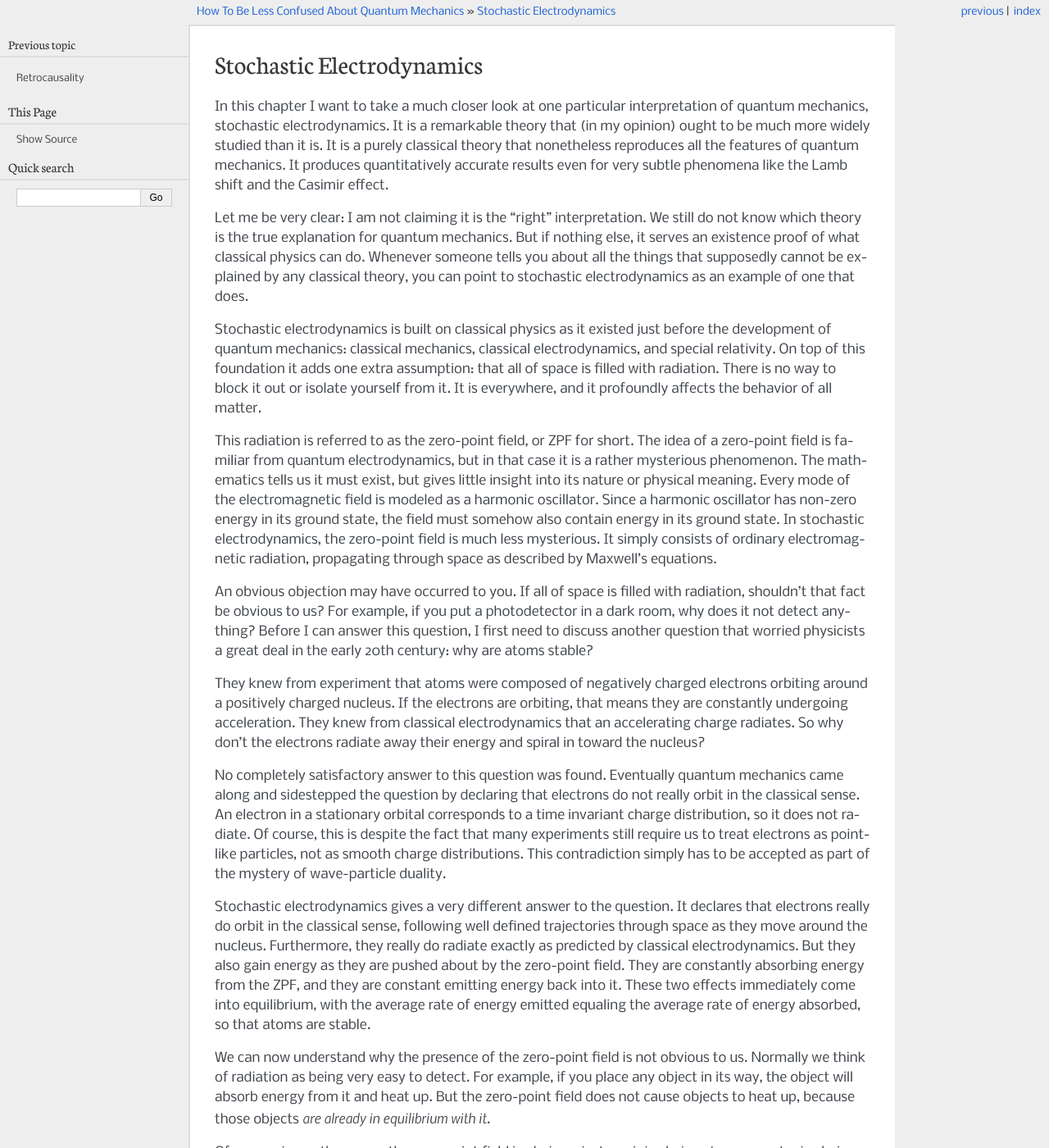
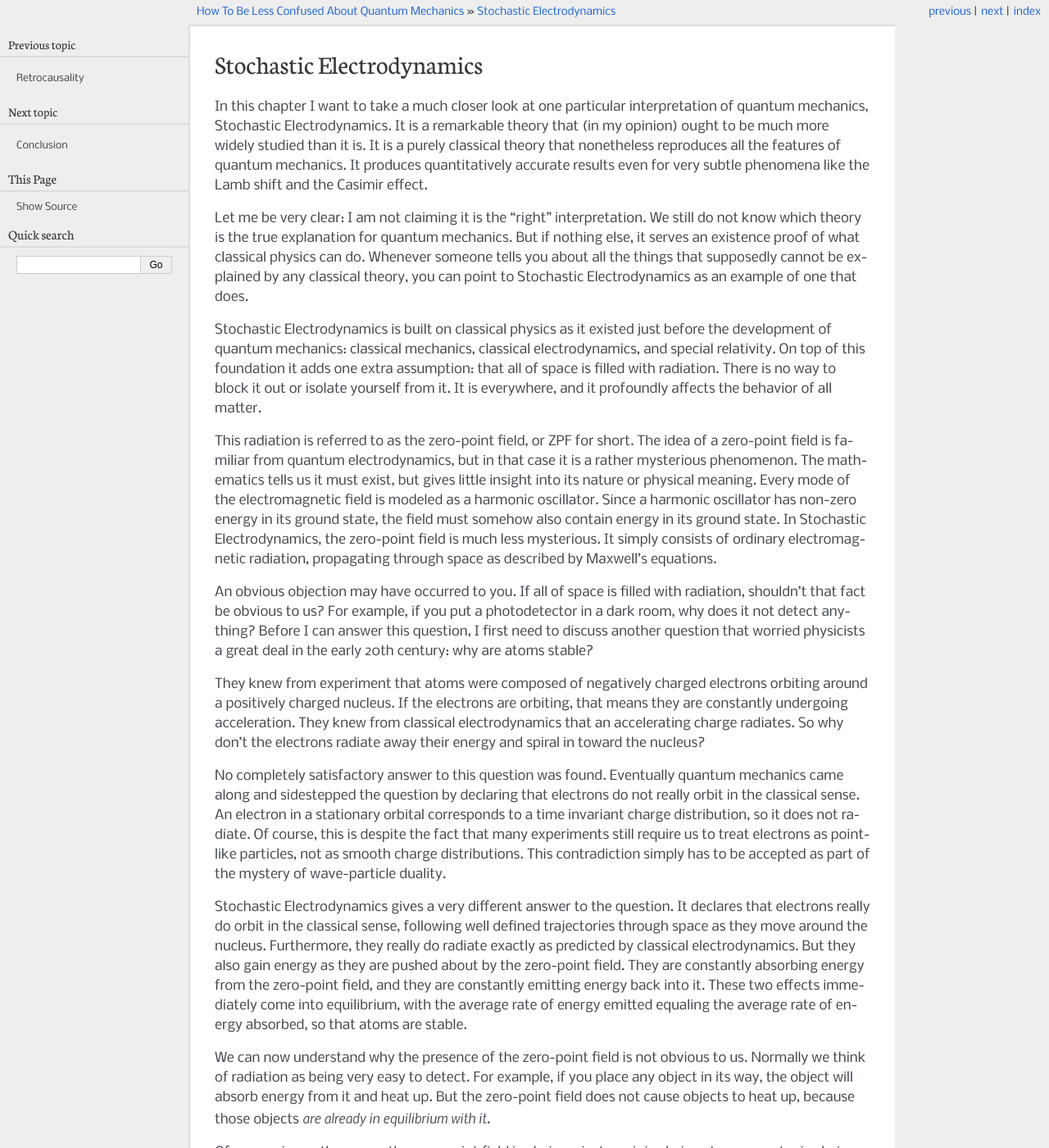
Before and after one commit to peastman/quantum, a Sphinx documentation site: the page built from source/sed.rst, in a window 1280 px wide and 1400 px high. Shown: the whole window at 82% size. Built offline with Sphinx 7.4.7, drawn with Linux system fonts in a browser that asks for light colours; some of the changed text lies outside the part shown.

Commit message:
Added conclusion chapter

```diff
--- a/source/conf.py
+++ b/source/conf.py
@@ -18,7 +18,7 @@
 # -- Project information -----------------------------------------------------
 
 project = 'How To Be Less Confused About Quantum Mechanics'
-copyright = '2021, Peter Eastman'
+copyright = '2022, Peter Eastman'
 author = 'Peter Eastman'
 
 
--- a/source/index.rst
+++ b/source/index.rst
@@ -22,6 +22,7 @@
    entanglement.rst
    retrocausality.rst
    sed.rst
+   conclusion.rst
 
 
 Indices and tables
--- a/source/sed.rst
+++ b/source/sed.rst
@@ -1,17 +1,17 @@
 Stochastic Electrodynamics
 ==========================
 
-In this chapter I want to take a much closer look at one particular interpretation of quantum mechanics, stochastic
-electrodynamics.  It is a remarkable theory that (in my opinion) ought to be much more widely studied than it is.  It is
+In this chapter I want to take a much closer look at one particular interpretation of quantum mechanics, Stochastic
+Electrodynamics.  It is a remarkable theory that (in my opinion) ought to be much more widely studied than it is.  It is
 a purely classical theory that nonetheless reproduces all the features of quantum mechanics.  It produces quantitatively
 accurate results even for very subtle phenomena like the Lamb shift and the Casimir effect.
 
 Let me be very clear: I am not claiming it is the "right" interpretation.  We still do not know which theory is the true
 explanation for quantum mechanics.  But if nothing else, it serves an existence proof of what classical physics can do.
 Whenever someone tells you about all the things that supposedly cannot be explained by any classical theory, you can
-point to stochastic electrodynamics as an example of one that does.
+point to Stochastic Electrodynamics as an example of one that does.
 
-Stochastic electrodynamics is built on classical physics as it existed just before the development of quantum mechanics:
+Stochastic Electrodynamics is built on classical physics as it existed just before the development of quantum mechanics:
 classical mechanics, classical electrodynamics, and special relativity.  On top of this foundation it adds one extra
 assumption: that all of space is filled with radiation.  There is no way to block it out or isolate yourself from it.
 It is everywhere, and it profoundly affects the behavior of all matter.
@@ -20,7 +20,7 @@
 from quantum electrodynamics, but in that case it is a rather mysterious phenomenon.  The mathematics tells us it must
 exist, but gives little insight into its nature or physical meaning.  Every mode of the electromagnetic field is modeled
 as a harmonic oscillator.  Since a harmonic oscillator has non-zero energy in its ground state, the field must somehow
-also contain energy in its ground state.  In stochastic electrodynamics, the zero-point field is much less mysterious.
+also contain energy in its ground state.  In Stochastic Electrodynamics, the zero-point field is much less mysterious.
 It simply consists of ordinary electromagnetic radiation, propagating through space as described by Maxwell's equations.
 
 An obvious objection may have occurred to you.  If all of space is filled with radiation, shouldn't that fact be obvious
@@ -39,12 +39,12 @@
 fact that many experiments still require us to treat electrons as point-like particles, not as smooth charge
 distributions.  This contradiction simply has to be accepted as part of the mystery of wave-particle duality.
 
-Stochastic electrodynamics gives a very different answer to the question.  It declares that electrons really do orbit in
+Stochastic Electrodynamics gives a very different answer to the question.  It declares that electrons really do orbit in
 the classical sense, following well defined trajectories through space as they move around the nucleus.  Furthermore,
 they really do radiate exactly as predicted by classical electrodynamics.  But they also gain energy as they are pushed
-about by the zero-point field.  They are constantly absorbing energy from the ZPF, and they are constant emitting energy
-back into it.  These two effects immediately come into equilibrium, with the average rate of energy emitted equaling the
-average rate of energy absorbed, so that atoms are stable.
+about by the zero-point field.  They are constantly absorbing energy from the zero-point field, and they are constantly
+emitting energy back into it.  These two effects immediately come into equilibrium, with the average rate of energy
+emitted equaling the average rate of energy absorbed, so that atoms are stable.
 
 We can now understand why the presence of the zero-point field is not obvious to us.  Normally we think of radiation as
 being very easy to detect.  For example, if you place any object in its way, the object will absorb energy from it and
@@ -59,7 +59,7 @@
 We also can now see why it is impossible to isolate an experiment from the zero-point field, for example by placing it
 inside a metal box.  The box is also in equilibrium with the field, and therefore itself acts as a source of radiation.
 
-In practice, stochastic electrodynamics turns out to be a very complicated theory.  Everything that quantum mechanics
+In practice, Stochastic Electrodynamics turns out to be a very complicated theory.  Everything that quantum mechanics
 assumes as a postulate, it must derive from first principles.  If you are interested in the details of how quantum
 behavior arises from the zero-point field, I must refer you elsewhere. [#f1]_  To give some sense of how it works, here
 are high level descriptions of a few examples.
@@ -72,12 +72,12 @@
 
 The Pauli exclusion principle also has a straightforward explanation.  Remember that I told you atoms are larger than
 would be expected based only on Coulomb repulsion between the electrons?  That analysis ignored the effect of radiation,
-because in the conventional picture, an electron in a stationary orbital does not radiate.  But in stochastic
-electrodynamics it does, and that radiation must be taken into account.  If two electrons occupy the same orbital, they
+because in the conventional picture, an electron in a stationary orbital does not radiate.  But in Stochastic
+Electrodynamics it does, and that radiation must be taken into account.  If two electrons occupy the same orbital, they
 resonantly couple to the same modes of the electromagnetic field.  This leads to the extra repulsion between them.
 
 Now I need to discuss a phenomenon that is considered rather esoteric in quantum mechanics, but takes on much greater
-significance in stochastic electrodynamics.  In 1930, Schrödinger analyzed the solutions to the Dirac equation for a
+significance in Stochastic Electrodynamics.  In 1930, Schrödinger analyzed the solutions to the Dirac equation for a
 free electron. [#f2]_  He concluded that it undergoes constant oscillations around its average position, rotating at the
 speed of light with a frequency equal to twice the Compton frequency, :math:`\omega = 2\omega_C = 2mc^2/\hbar`.  He named this motion
 "zitterbewegung" ("shaking motion" in German).
@@ -93,7 +93,7 @@
 that truly is in constant motion at the speed of light.  Far from being an obscure phenomenon, this is the origin of its
 spin, magnetic moment, and effective mass.
 
-Stochastic electrodynamics allows us to take this interpretation further by also providing a physical origin for the
+Stochastic Electrodynamics allows us to take this interpretation further by also providing a physical origin for the
 oscillatory motion: it is created by the interaction with the zero-point field.  More specifically, it is created by the
 circularly polarized modes of the field whose frequencies equal the de Broglie frequency of the electron.
 
```
Also changed, not shown: other parts of source/index.rst (+1 -1 lines), other parts of source/sed.rst (+8 -8 lines), source/conclusion.rst (added, +41 -0 lines), source/introduction.rst (renamed from source/preface.rst, +8 -2 lines).
